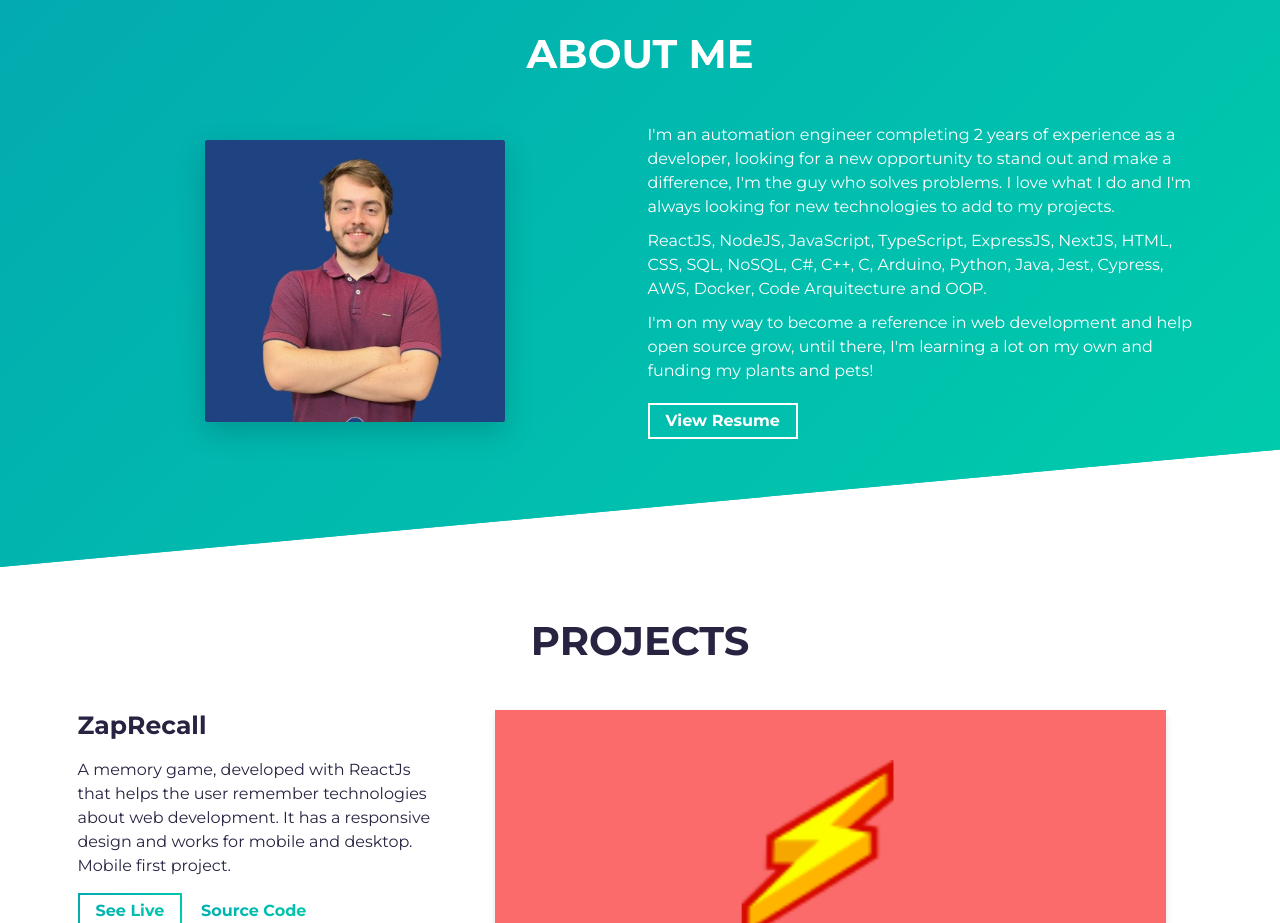
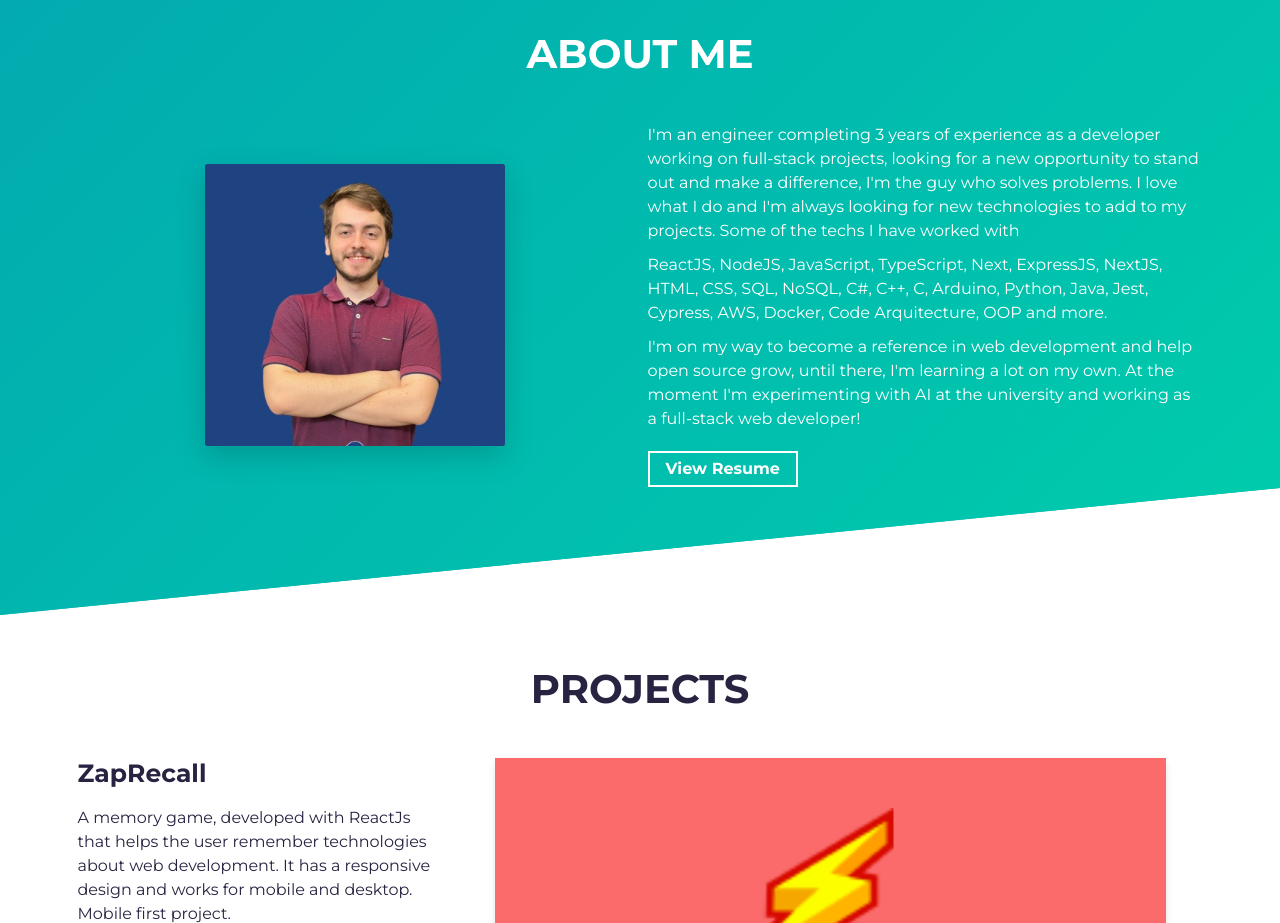
Before and after one commit to Klausdk1999/Portfolio, a website built with Parcel: page src/index.html in a window 1280 px wide. Shown: the part 820-1743 px from the top of the page. Built offline with nearby package versions, Linux system fonts and the light colour scheme.

Commit message:
Update index.html
update about me

```diff
--- a/src/index.html
+++ b/src/index.html
@@ -69,18 +69,18 @@
         <div class="col-md-6 col-sm-12">
           <div class="about-wrapper__info load-hidden">
             <p class="about-wrapper__info-text">
-              I'm an automation engineer completing 2 years of experience as a developer,
+              I'm an engineer completing 3 years of experience as a developer working on full-stack projects,
               looking for a new opportunity to stand out and make a difference,
               I'm the guy who solves problems. I love what I do and I'm always looking for new technologies to
-              add to my projects.
+              add to my projects. Some of the techs I have worked with
             </p>
             <p class="about-wrapper__info-text">
-              ReactJS, NodeJS, JavaScript, TypeScript, ExpressJS, NextJS, HTML, CSS, SQL, NoSQL, C#, C++, C, Arduino,
-              Python, Java, Jest, Cypress, AWS, Docker, Code Arquitecture and OOP.
+              ReactJS, NodeJS, JavaScript, TypeScript, Next, ExpressJS, NextJS, HTML, CSS, SQL, NoSQL, C#, C++, C, Arduino,
+              Python, Java, Jest, Cypress, AWS, Docker, Code Arquitecture, OOP and more.
             </p>
             <p class="about-wrapper__info-text">
               I'm on my way to become a reference in web development and help open source grow, until there, I'm
-              learning a lot on my own and funding my plants and pets!
+              learning a lot on my own. At the moment I'm experimenting with AI at the university and working as a full-stack web developer!
             </p>
             <span class="d-flex mt-3">
               <a rel="noreferrer" target="_blank" class="cta-btn cta-btn--resume" href="assets/resume.pdf">
```
